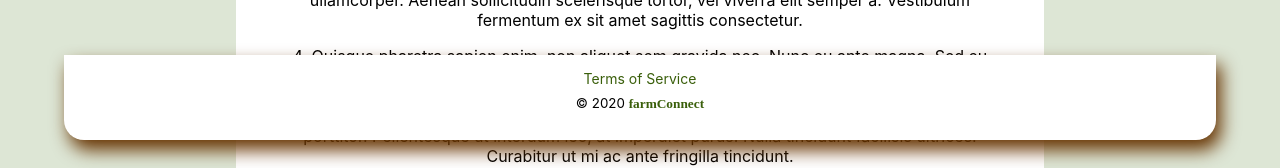
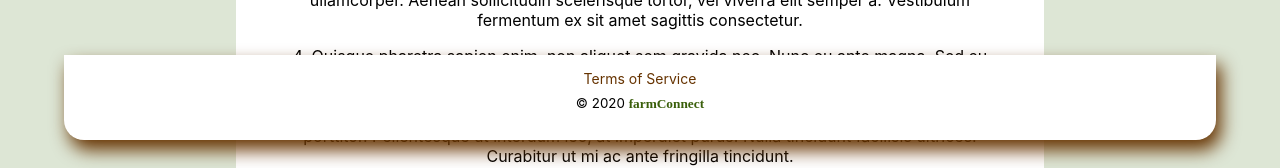
Before and after one commit to coula3/farm-connect, a React (Create React App) app in the folder farm-connect-frontend/: page /terms-of-service in a window 1280 px wide. Shown: the part 640-808 px from the top of the page. Built offline with nearby package versions, Linux system fonts and the light colour scheme.

Commit message:
change color of TOS link on AppFooter

```diff
--- a/farm-connect-frontend/src/components/AppFooter/AppFooter.css
+++ b/farm-connect-frontend/src/components/AppFooter/AppFooter.css
@@ -13,7 +13,7 @@
 
 #tos_p {
     margin: 5px 0px;
-    color: #3a5f0b;
+    color: #663300;
     font-size: 14px;
     cursor: pointer;
 }
```
